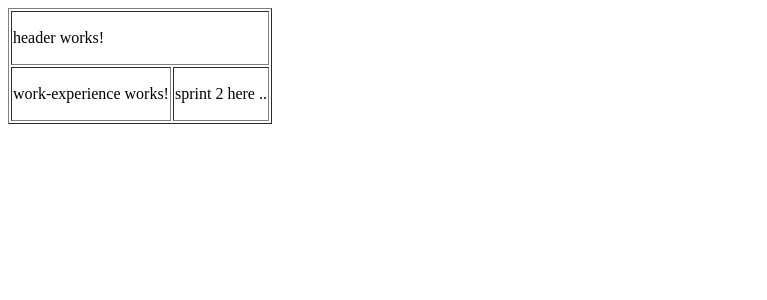
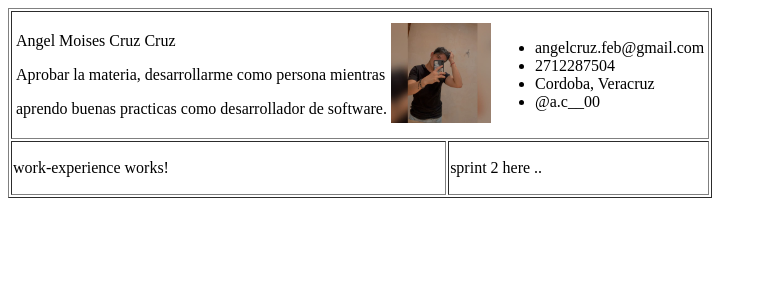
Before and after one commit to YoAngelCruz/YoAngelCruz.github.io, an Angular app: page / in a window 1280 px wide. Shown: the top 300 px of the page, without its empty margins (0-767 px from the left). Built offline with nearby package versions, Linux system fonts and the light colour scheme.

Commit message:
create header #2

```diff
--- a/src/app/header/header.component.html
+++ b/src/app/header/header.component.html
@@ -1 +1,24 @@
-<p>header works!</p>
+<table>
+    <tr>
+        <td>
+            <p>Angel Moises Cruz Cruz</p>
+            <p>Aprobar la materia, desarrollarme como persona mientras </p>
+            <p>aprendo buenas practicas como desarrollador de software.</p>
+
+
+        </td>
+
+        <td>
+            <img src="../assets/images/AngelCruz.jpg" width="100" height="100">
+        </td>
+
+        <td>
+            <ul>
+                <li>angelcruz.feb@gmail.com</li>
+                <li>2712287504</li>
+                <li>Cordoba, Veracruz</li>
+                <li>@a.c__00</li>
+            </ul>
+        </td>
+    </tr>
+</table>
```
Also changed, not shown: src/assets/images/AngelCruz.jpg (added).
